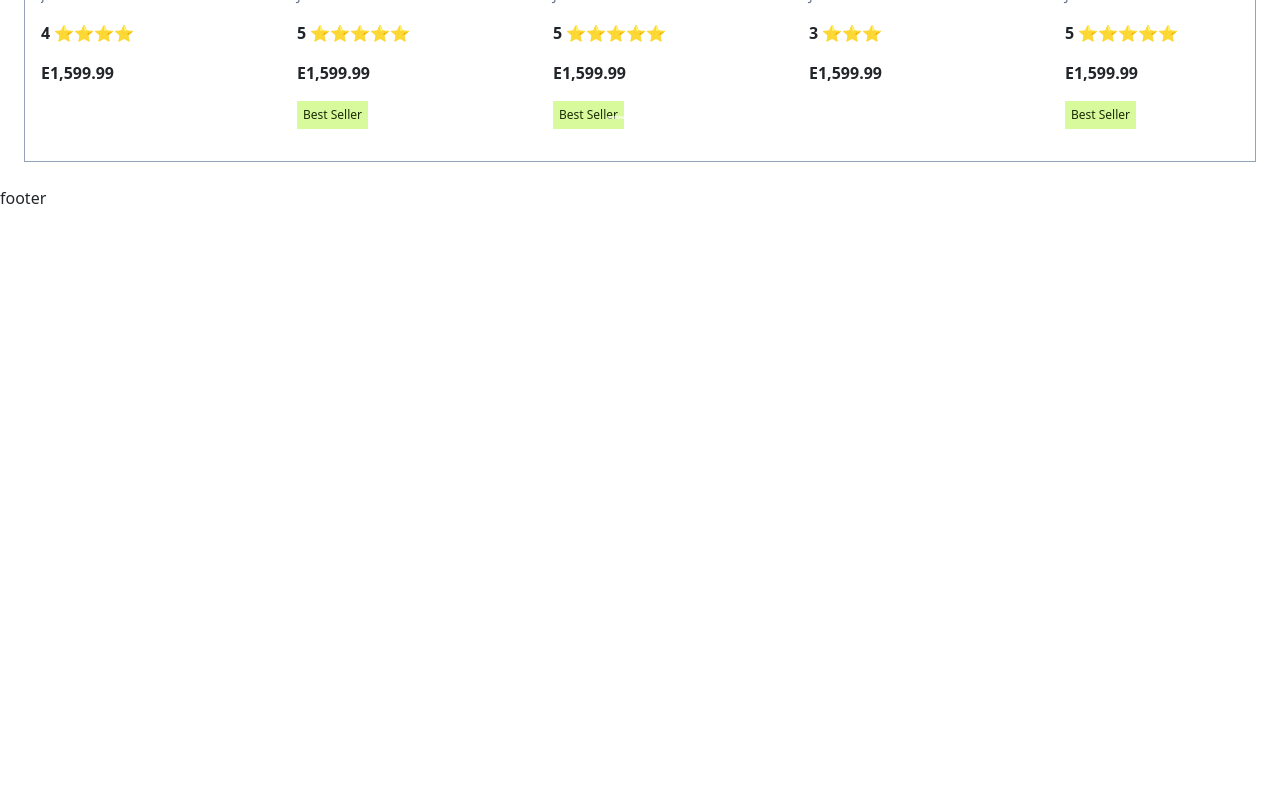
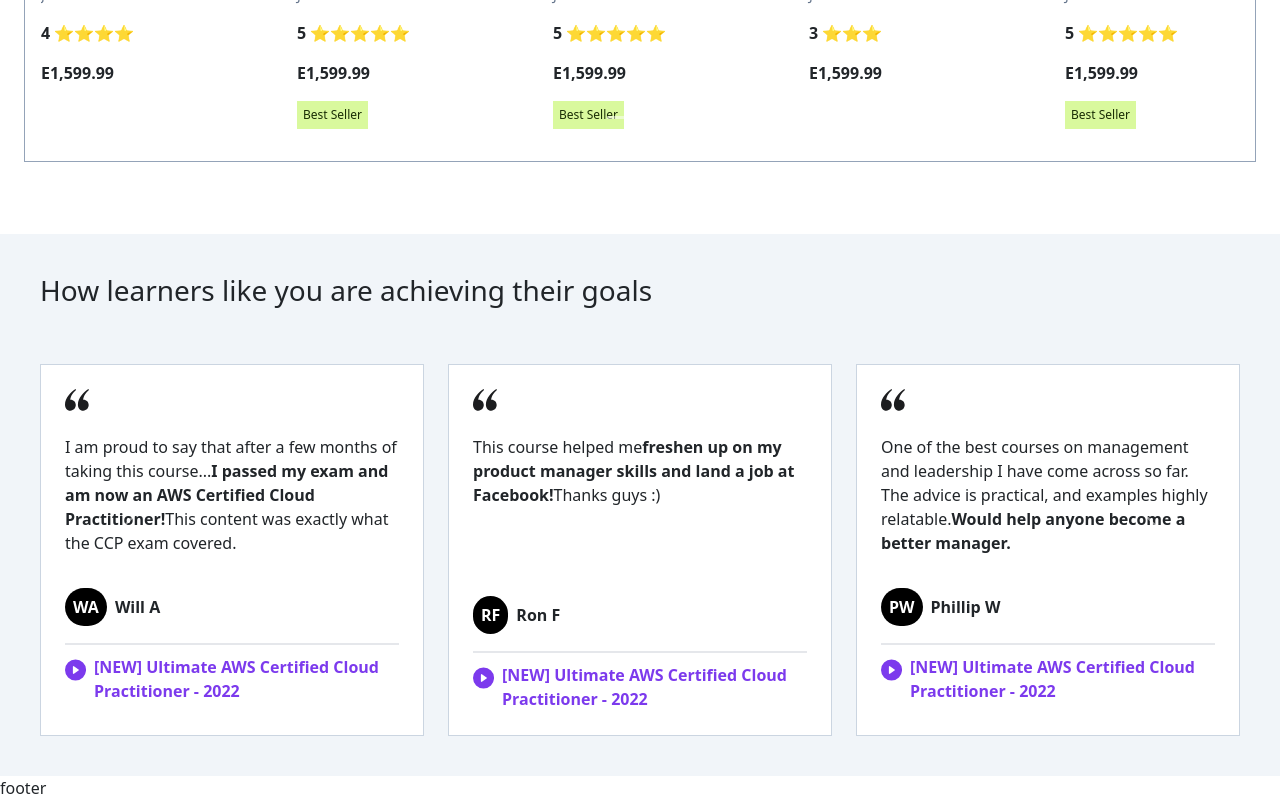
Before and after one commit to AlaaHamdyMohammadi/ITI-React-Udemy-Project-Team2, a React (Vite) app: page / in a window 1280 px wide. Shown: the part 1418-2218 px from the top of the page. Before the commit the page ends 1628 px from the top, so only its background shows below. Built offline with nearby package versions, Linux system fonts and the light colour scheme.

Commit message:
LearnersComponents

```diff
--- /dev/null
+++ b/src/components/Learners.jsx
@@ -0,0 +1,90 @@
+/* eslint-disable no-unused-vars */
+import { BsFillPlayCircleFill } from 'react-icons/bs';
+import { Carousel } from 'react-bootstrap';
+
+function Learners() {
+  return (
+    <div className="mt-5 bg-slate-100 p-10">
+      <h3 className="">How learners like you are achieving their goals</h3>
+      <Carousel>
+        <Carousel.Item>
+          <div className="flex justify-between">
+            <div className="border-1 mt-5 w-96 border-slate-300 bg-white p-4">
+              <img
+                className="w-6"
+                src="./../../public/images/homePage/quote.svg"
+              />
+              <p className="pb-4 pt-4">
+                I am proud to say that after a few months of taking this
+                course...
+                <strong>
+                  I passed my exam and am now an AWS Certified Cloud
+                  Practitioner!
+                </strong>
+                This content was exactly what the CCP exam covered.
+              </p>
+              <span className="rounded-full bg-black p-2 font-bold text-white">
+                WA
+              </span>
+              <span className="pl-2 font-bold">Will A</span>
+              <div className="mt-4 flex border-t-2 text-violet-600">
+                <BsFillPlayCircleFill className="mt-2.5 text-3xl" />
+                <span className="mt-2.5 pl-2 font-bold">
+                  [NEW] Ultimate AWS Certified Cloud Practitioner - 2022
+                </span>
+              </div>
+            </div>
+            <div className="border-1 mt-5 w-96 border-slate-300 bg-white p-4">
+              <img
+                className="w-6"
+                src="./../../public/images/homePage/quote.svg"
+              />
+              <p className="pb-20 pt-4">
+                This course helped me
+                <strong>
+                  freshen up on my product manager skills and land a job at
+                  Facebook!
+                </strong>
+                Thanks guys :)
+              </p>
+              <span className="rounded-full bg-black p-2 font-bold text-white">
+                RF
+              </span>
+              <span className="pl-2 font-bold">Ron F</span>
+              <div className="mt-4 flex border-t-2 text-violet-600">
+                <BsFillPlayCircleFill className="mt-2.5 text-3xl" />
+                <span className="mt-2.5 pl-2 font-bold">
+                  [NEW] Ultimate AWS Certified Cloud Practitioner - 2022
+                </span>
+              </div>
+            </div>
+            <div className="border-1 mt-5 w-96 border-slate-300 bg-white p-4">
+              <img
+                className="w-6"
+                src="./../../public/images/homePage/quote.svg"
+              />
+              <p className="pb-4 pt-4">
+                One of the best courses on management and leadership I have come
+                across so far. The advice is practical, and examples highly
+                relatable.
+                <strong>Would help anyone become a better manager.</strong>
+              </p>
+              <span className="rounded-full bg-black p-2 font-bold text-white">
+                PW
+              </span>
+              <span className="pl-2 font-bold">Phillip W</span>
+              <div className="mt-4 flex border-t-2 text-violet-600">
+                <BsFillPlayCircleFill className="mt-2.5 text-3xl" />
+                <span className="mt-2.5 pl-2 font-bold">
+                  [NEW] Ultimate AWS Certified Cloud Practitioner - 2022
+                </span>
+              </div>
+            </div>
+          </div>
+        </Carousel.Item>
+      </Carousel>
+    </div>
+  );
+}
+
+export default Learners;
--- a/src/components/Photos.jsx
+++ b/src/components/Photos.jsx
@@ -1,6 +1,6 @@
 function Photos() {
   return (
-    <div className="mt-5 bg-slate-200 p-16 text-center">
+    <div className="mt-5 bg-slate-100 p-16 text-center">
       <p className="text-xl text-slate-500">
         Trusted by over 14,400 companies and millions of learners around the
         world
--- a/src/pages/HomePage.jsx
+++ b/src/pages/HomePage.jsx
@@ -1,5 +1,6 @@
 import CarouselImage from "../components/CarouselImage"
 import CoursesList from "../components/CoursesList"
+import Learners from "../components/Learners"
 import Photos from "../components/Photos"
 
 function HomePage() {
@@ -8,6 +9,7 @@ function HomePage() {
             <CarouselImage/>
             <Photos/>
             <CoursesList/>
+            <Learners/>
         </div>
     )
 }
```
Also changed, not shown: public/images/homePage/quote.svg (added).
